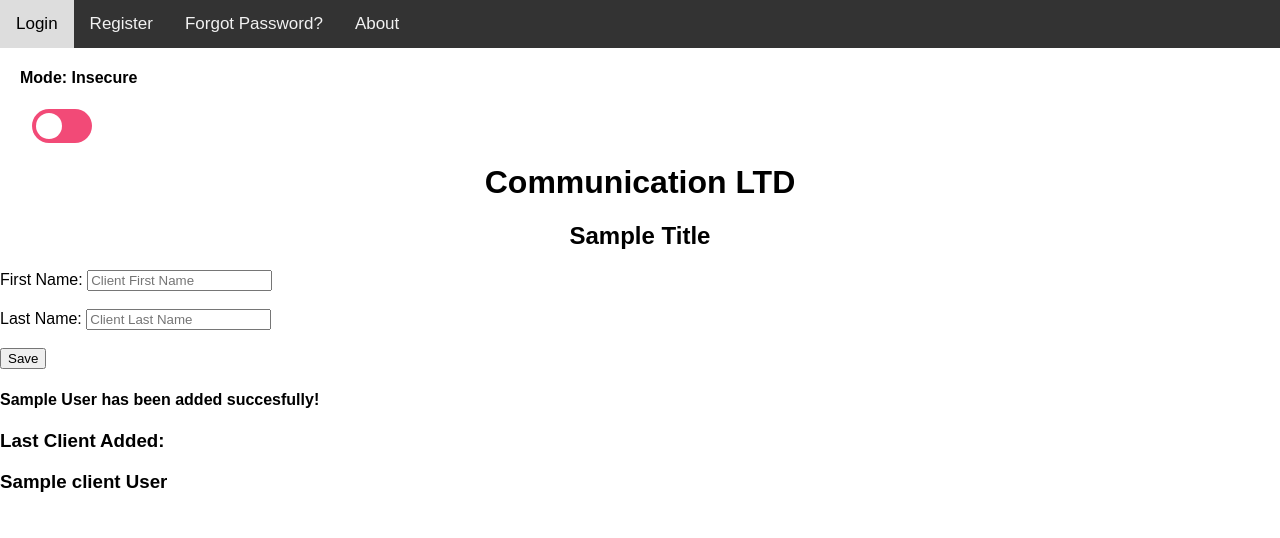
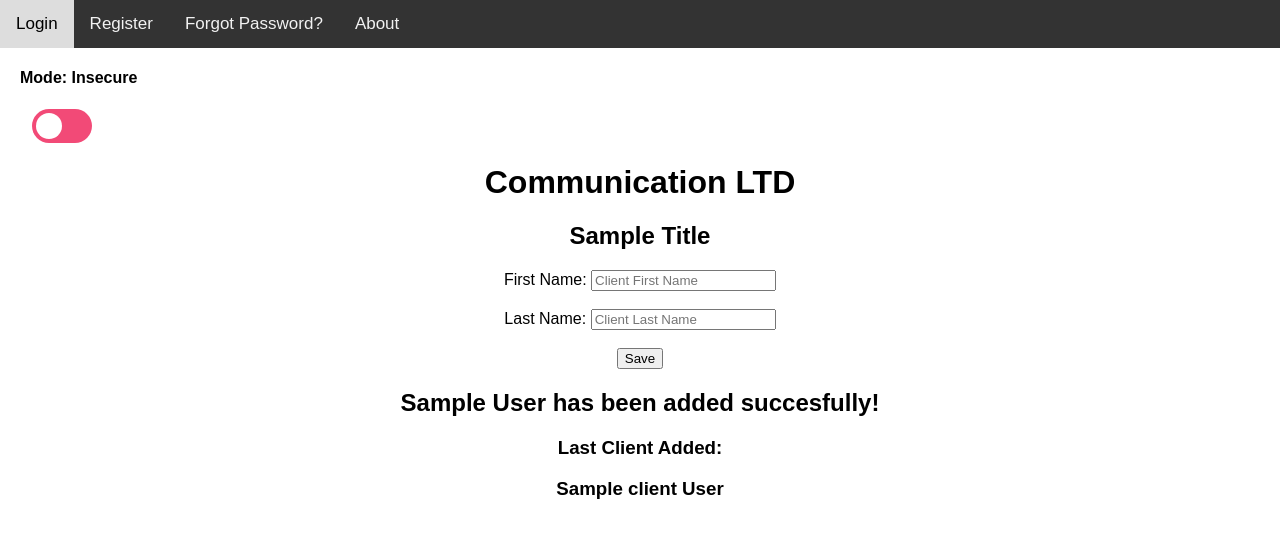
Before and after one commit to OrrMey/Login-System, a Django app: template CommunicationLTD/templates/clients/client_create.html in a window 1280 px wide. Shown: the top 538 px of the page. Run offline with Django 4.2, Linux system fonts and the light colour scheme; tables that the repository leaves empty hold one stand-in row (values such as "Sample post"); the template is opened without the code that fills it: values that come from a table or form of the project are taken from there, most other values are stand-ins (such as "Sample title", 1, 10 or a date in 2020).

Commit message:
Design fixes

```diff
--- a/CommunicationLTD/templates/clients/client_create.html
+++ b/CommunicationLTD/templates/clients/client_create.html
@@ -4,7 +4,7 @@
 
 
 <div id="insecure-form">
-<form method='GET'>
+<form method='GET' style="text-align: center; position: flex;">
     <p style="display:inline;"> First Name: </p><input type='text' name='fname' placeholder="Client First Name" required/> <br><br>
     <p style="display:inline;"> Last Name: </p><input type='text' name='lname' placeholder="Client Last Name" required/> <br><br>
 <!-- Secure?<input type='checkbox' name='secure' value='secure' checked/>  -->
@@ -12,7 +12,7 @@
 </form>
 </div>
 
-<div id="secure-form">
+<div id="secure-form" style="text-align: center; position: flex;">
 <form method='POST'> {% csrf_token %}
     <p style="display:inline;"> First Name: </p><input type='text' name='fname' placeholder="Client First Name" required/> <br><br>
     <p style="display:inline;"> Last Name: </p><input type='text' name='lname' placeholder="Client Last Name" required/> <br><br>
@@ -25,9 +25,9 @@
 
 {% if client_fname or client_lname %}
     {% if isSecure %} <!--- secure mode -->
-    <h4> {{ client_fname }}  {{ client_lname }} has been added succesfully!</h2>
+    <h2 style="text-align: center; position: flex;"> {{ client_fname }}  {{ client_lname }} has been added succesfully!</h2>
     {% else %} <!--- insecure mode -->
-    <h4> {{ client_fname | safe }}  {{ client_lname | safe }} has been added succesfully!</h2>
+    <h2 style="text-align: center; position: flex;"> {{ client_fname | safe }}  {{ client_lname | safe }} has been added succesfully!</h2>
     {% endif %}
 {% endif %}
 
@@ -43,15 +43,15 @@
 
 {% endif %}  -->
 
-<h3> Last Client Added:</h3>
+<h3 style="text-align: center; position: flex;"> Last Client Added:</h3>
 {% for client in c %}
 {% if isSecure == 'true' %}
-<h3>{{ client.name }} {{ client.lastName }} </h3>
+<h3 style="text-align: center; position: flex;">{{ client.name }} {{ client.lastName }} </h3>
 {% else %}
-<h3>{{ client.name | safe}} {{ client.lastName | safe}} </h3>
+<h3 style="text-align: center; position: flex;">{{ client.name | safe}} {{ client.lastName | safe}} </h3>
 {% endif %}
 {% empty %}
-<h3>no clients </h3>
+<h3 style="text-align: center; position: flex;">no clients </h3>
 {% endfor %}
 
 
```
Also changed, not shown: CommunicationLTD/templates/users/user_change_pwd.html (+4 -4 lines).
